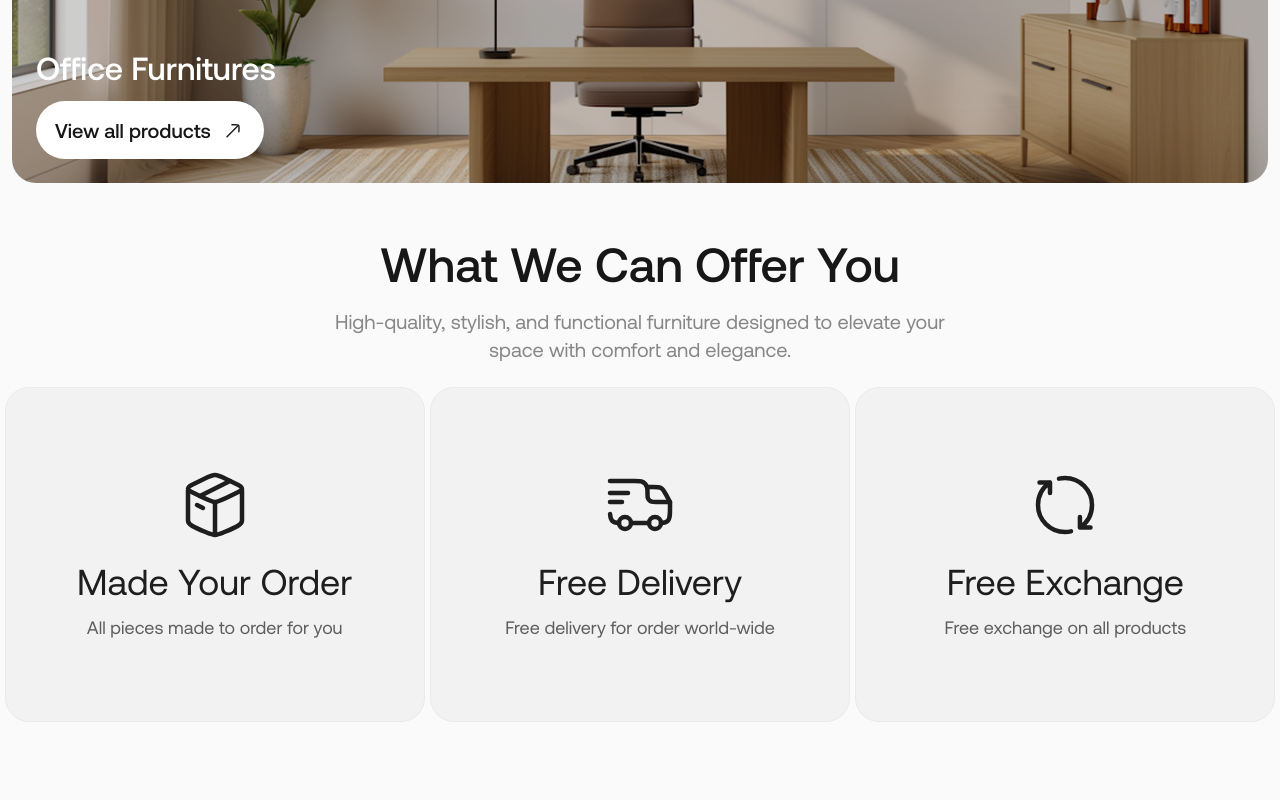
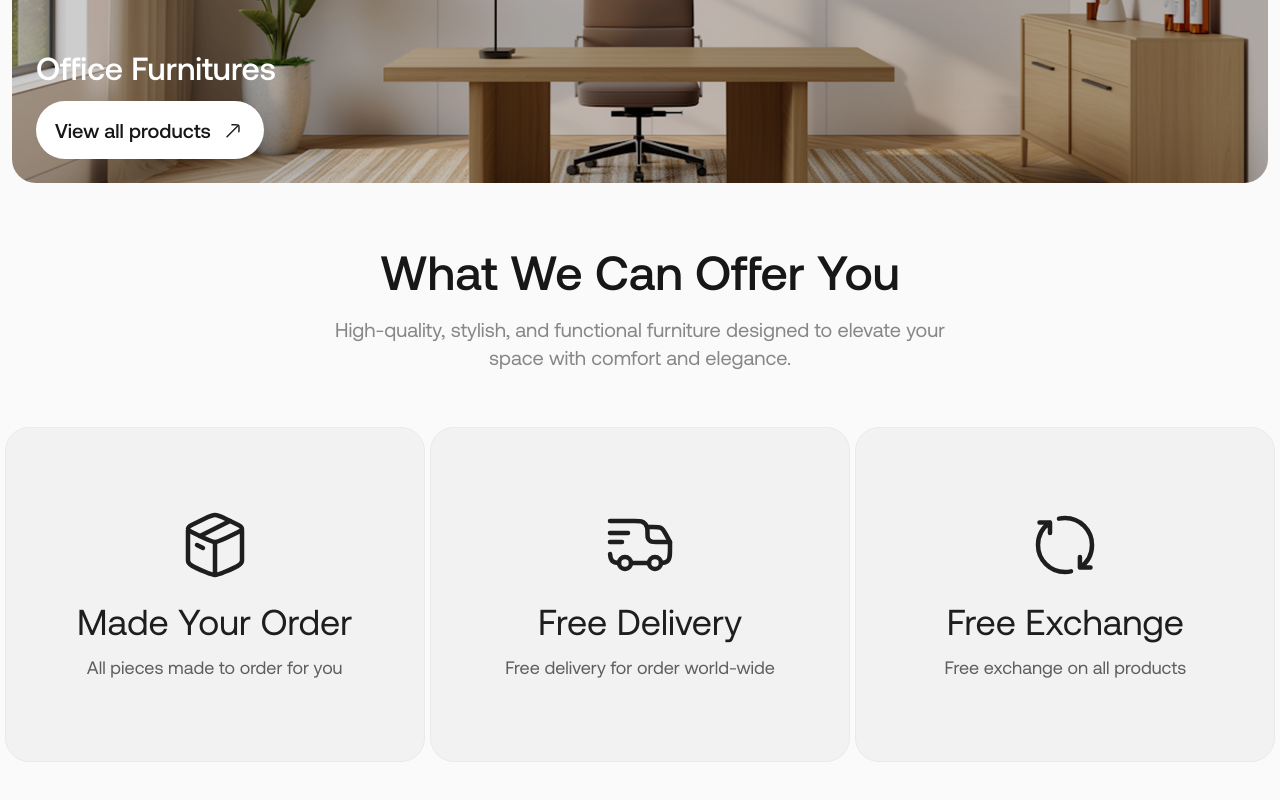
Before and after one commit to deji-ice/furnisphere, a Next.js app: page / in a window 1280 px wide. Shown: the part 3403-4203 px from the top of the page. Before the commit the page ends 4181 px from the top, so only its background shows below. Built offline with nearby package versions, Linux system fonts and the light colour scheme.

Commit message:
Refactor Offers component for improved spacing and layout consistency

```diff
--- a/components/Offers.tsx
+++ b/components/Offers.tsx
@@ -25,7 +25,7 @@ const Offers = () => {
     },
   ];
   return (
-    <section className="my-14 space-y-6 px-3">
+    <section className="my-16 space-y-6 xl:space-y-14 px-3">
       <div className="flex flex-col items-center justify-center gap-2.5 lg:gap-5">
         <h2 className="text-center text-3xl font-medium lg:text-5xl">
           What We Can Offer You
```
